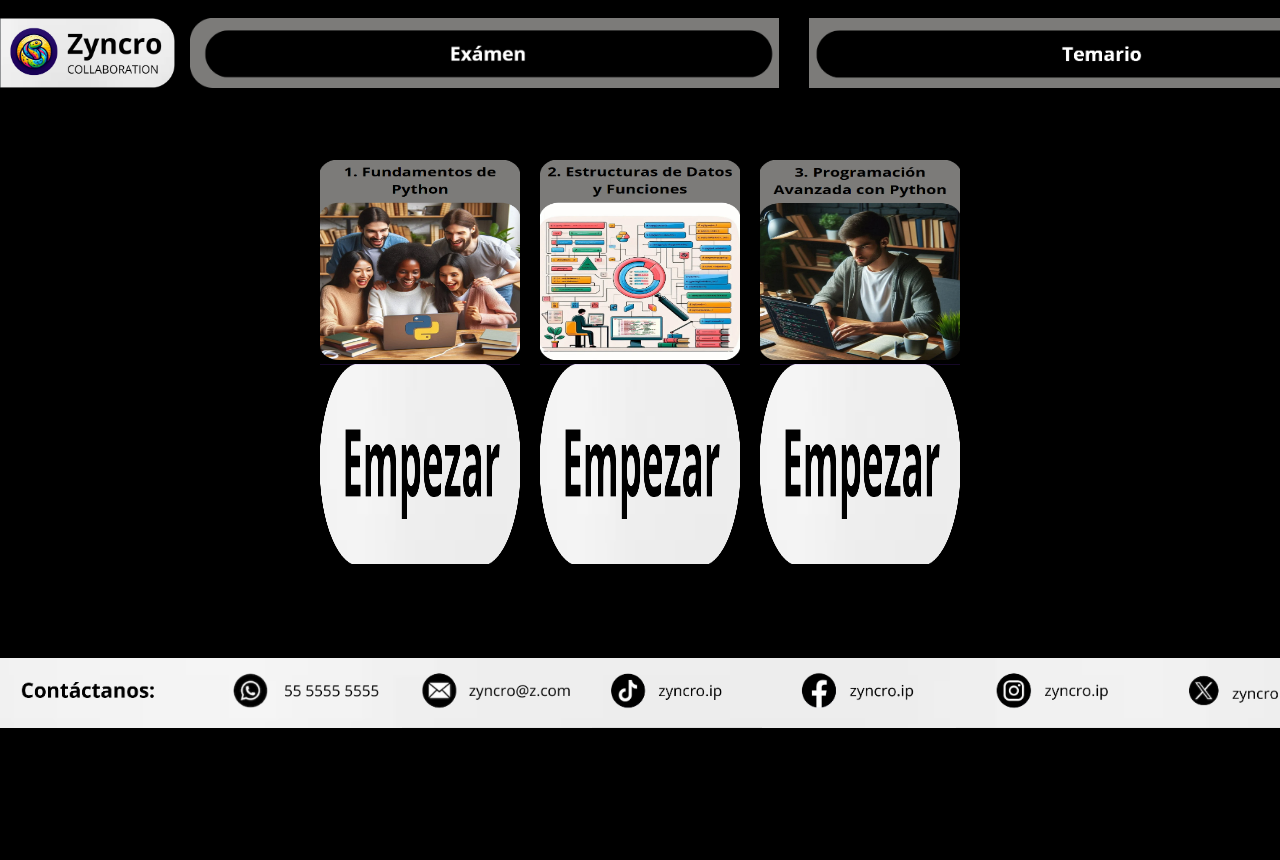
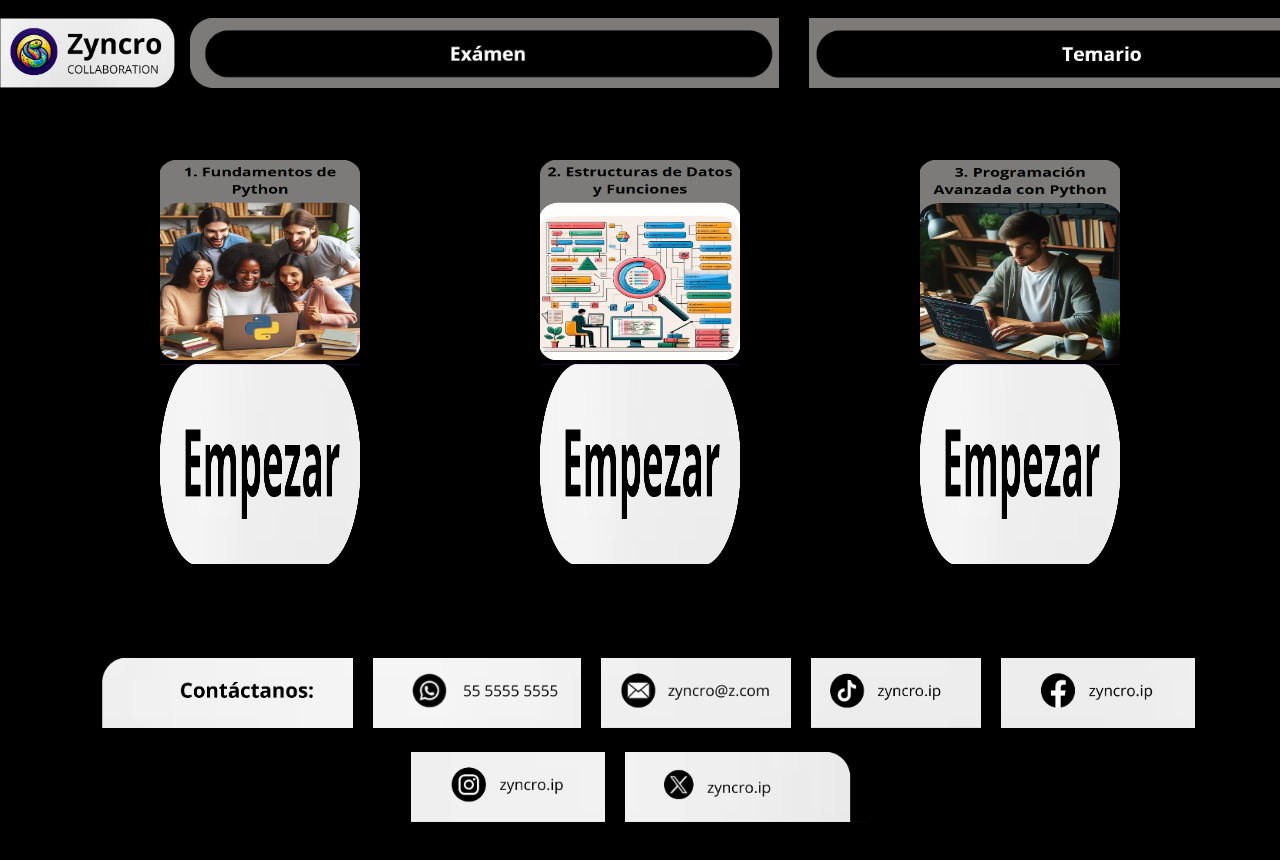
Before and after one commit to yzkrafabf/Zyncro, a plain HTML site: page index.html in a window 1280 px wide. Shown: the top 860 px of the page. Before the commit the page ends 800 px from the top, so only its background shows below. Drawn offline with Linux system fonts and the light colour scheme.

Commit message:
Update styles.css

```diff
--- a/styles.css
+++ b/styles.css
@@ -78,6 +78,11 @@ nav ul .nav-img-container {
   gap: 20px; /* Espaciado entre los niveles */
   margin-top: 70px; /* Añade 70px de margen superior para separar de las imágenes del Zyncro, Examen y Temario */
   margin-bottom: 70px; /* Añade 70px de margen inferior para separar de las imágenes del pie de página */
+  width: 100%; /* Asegura que ocupe todo el ancho disponible */
+  max-width: 1200px; /* Límite de ancho máximo en pantallas grandes */
+  margin-left: auto;
+  margin-right: auto;
+  flex-wrap: wrap; /* Permite que los niveles se ajusten si hay poco espacio */
 }
 
 /* Estilos individuales de cada nivel */
@@ -86,6 +91,7 @@ nav ul .nav-img-container {
   flex-direction: column; /* Alinea el contenido verticalmente */
   align-items: center; /* Centra los elementos */
   text-align: center;
+  flex-basis: 30%; /* Asegura que los niveles no se estiren demasiado en pantallas grandes */
 }
 
 .nivel img {
@@ -98,12 +104,15 @@ nav ul .nav-img-container {
   display: flex;
   align-items: center;
   justify-content: center; /* Centra las imágenes en el contenedor */
-  flex-wrap: nowrap; /* Asegura que las imágenes no se envuelvan en varias líneas */
-  gap: 0; /* Elimina el espacio entre las imágenes */
+  flex-wrap: wrap; /* Permite que las imágenes se ajusten en varias líneas si es necesario */
+  gap: 20px; /* Espaciado entre las imágenes */
   list-style: none;
   padding: 20px;
   background: black;
   width: 100%; /* Asegura que el pie de página ocupe todo el ancho */
+  max-width: 1200px; /* Límite de ancho máximo en pantallas grandes */
+  margin-left: auto;
+  margin-right: auto;
 }
 
 /* Estilos de las imágenes del pie de página */
```
